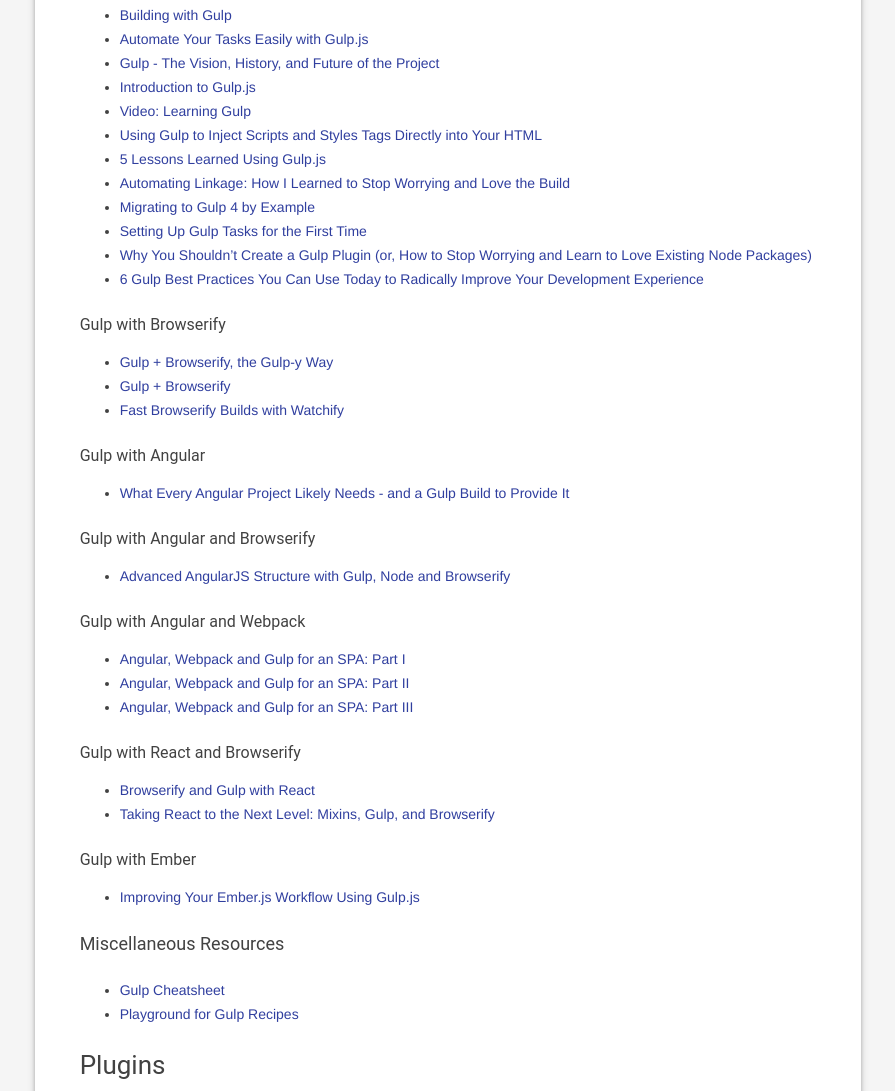
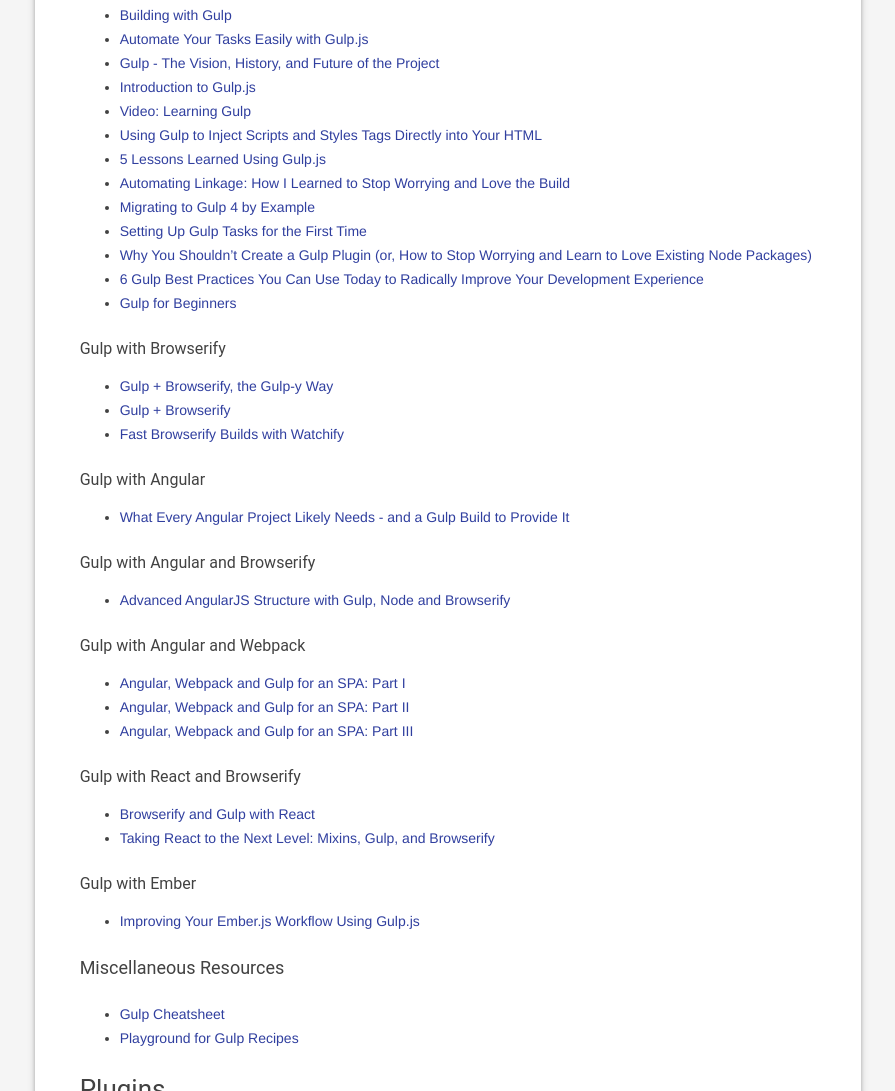
Before and after one commit to alferov/awesome-gulp, a website: page docs/src/index.html in a window 1280 px wide. Shown: the part 2136-3227 px from the top of the page, without its empty margins (192-1087 px from the left). Drawn offline with nearby package versions, Linux system fonts and the light colour scheme; files that its build step writes are made by us from their sources.

Commit message:
Add 'Gulp for Beginners' tutorial

```diff
--- a/docs/src/index.html
+++ b/docs/src/index.html
@@ -132,6 +132,7 @@
 <li><a href="https://www.codementor.io/development-process/tutorial/how-to-set-up-gulp-beginner-guide#/">Setting Up Gulp Tasks for the First Time</a></li>
 <li><a href="http://blog.overzealous.com/post/74121048393/why-you-shouldnt-create-a-gulp-plugin-or-how-to">Why You Shouldn’t Create a Gulp Plugin (or, How to Stop Worrying and Learn to Love Existing Node Packages)</a></li>
 <li><a href="http://blog.rangle.io/angular-gulp-bestpractices/">6 Gulp Best Practices You Can Use Today to Radically Improve Your Development Experience</a></li>
+<li><a href="https://css-tricks.com/gulp-for-beginners/">Gulp for Beginners</a></li>
 </ul>
 <h4 id="gulp-with-browserify">Gulp with Browserify</h4>
 <ul>
```
Also changed, not shown: readme.md.
